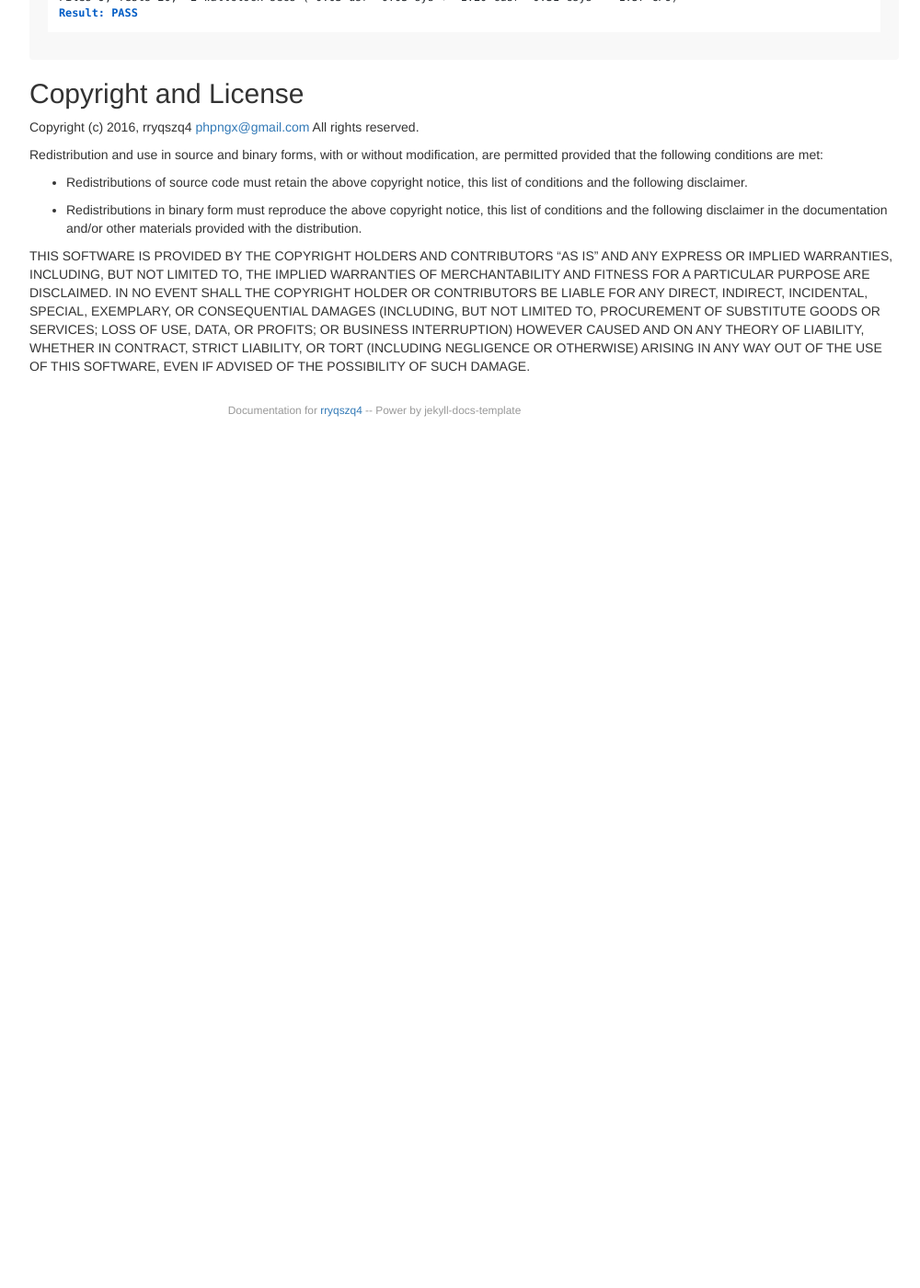
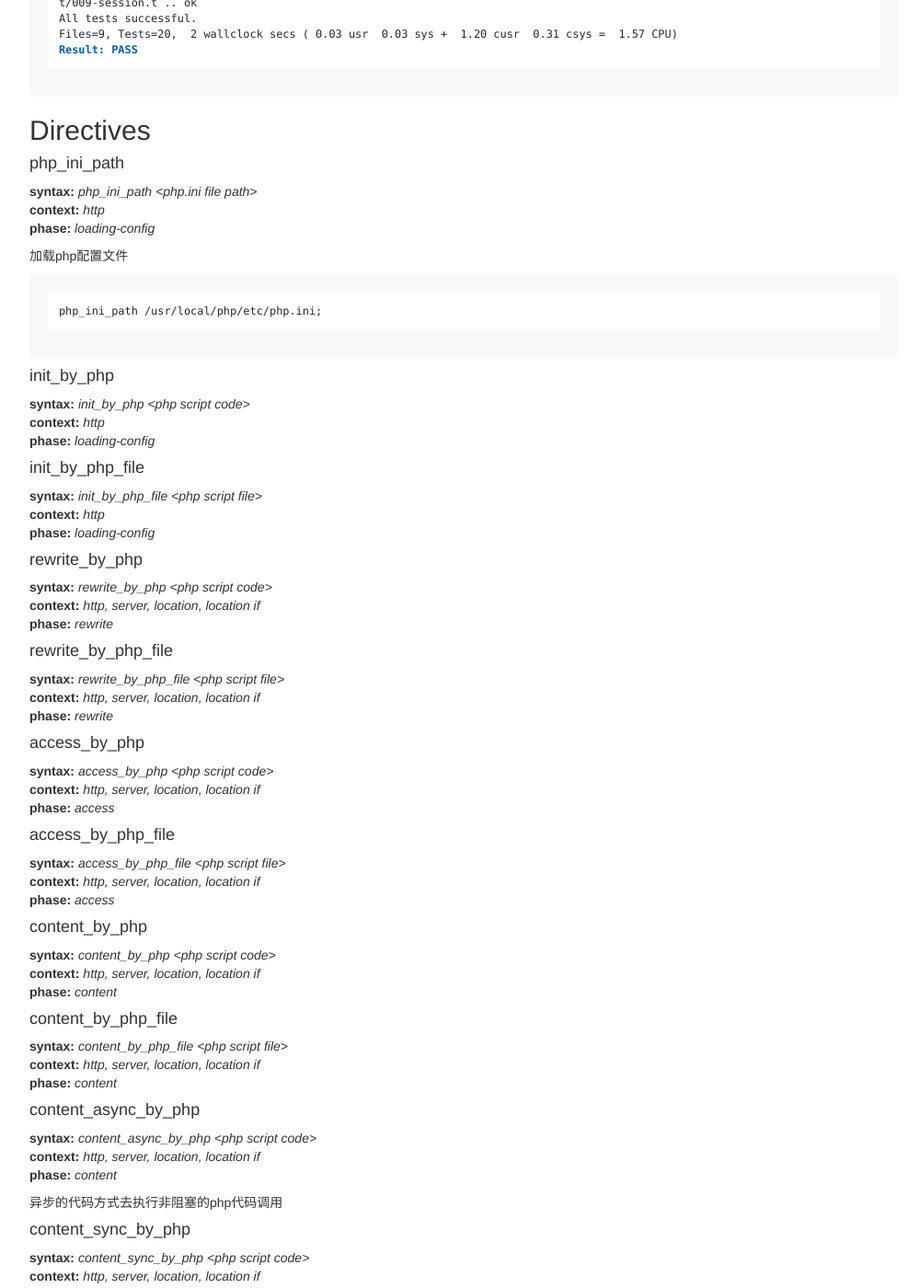
Before and after one commit to guoyu07/rryqszq4.github.io, a Jekyll site: the page built from _posts/2016-05-05-ngxphp.md, in a window 1280 px wide and 1400 px high, scrolled down 2918 px. Shown: the whole window at 92% size, without its empty margins (233-1233 px from the left). Built offline with Jekyll 4.4.1, drawn with Linux system fonts in a browser that asks for light colours; nearby versions of some CDN libraries; before the commit the page ends 3393 px from its top, so only the background shows below that; some of the changed text lies outside the part shown.

Commit message:
[jekyll] update ngx_php

````diff
--- a/_posts/2016-05-05-ngxphp.md
+++ b/_posts/2016-05-05-ngxphp.md
@@ -8,17 +8,20 @@
 ngx_php
 ======
 [![Build Status](https://travis-ci.org/rryqszq4/ngx_php.svg?branch=master)](https://travis-ci.org/rryqszq4/ngx_php)
+[![Gitter](https://badges.gitter.im/rryqszq4/ngx_php.svg)](https://gitter.im/rryqszq4/ngx_php?utm_source=badge&utm_medium=badge&utm_campaign=pr-badge)
 
-[ngx_php](https://github.com/rryqszq4/ngx_php) - Embedded php script language for nginx-module.
+[ngx_php](https://github.com/rryqszq4/ngx_php)---Embedded php scripting language for nginx-module.Another name is php-nginx-module.
+QQ group：558795330
 
 Features
 --------
 * Load php.ini config file
-* Global variable support $_GET, $_POST, $_COOKIE, $_SERVER, $_FILES...
+* Global variable support $_GET, $_POST, $_COOKIE, $_SERVER, $_FILES, $_SESSION...
 * PHP script code and file execute
 * RFC 1867 protocol file upload
 * PHP error reporting output
 * Support PECL PHP extension
+* Support Nginx API for php
 
 Requirement
 -----------
@@ -46,9 +48,10 @@
 export PHP_LIB=/path/to/php/lib
 
 ./configure --user=www --group=www \
-			--prefix=/path/to/nginx \
-			--with-ld-opt="-Wl,-rpath,$PHP_LIB" \
-			--add-module=/path/to/ngx_php
+            --prefix=/path/to/nginx \
+            --with-ld-opt="-Wl,-rpath,$PHP_LIB" \
+            --add-module=/path/to/ngx_php/dev/ngx_devel_kit \
+            --add-module=/path/to/ngx_php
 ```
 
 Synopsis
@@ -73,63 +76,61 @@
 
     php_ini_path /usr/local/php/etc/php.ini;
 
-	server {
+    server {
         listen       80;
         server_name  localhost;
 
-		location /php {
-			php_content_handler_code '
-				echo "hello ngx_php";
-			';
-		}
-	}
+        location /php {
+            content_by_php '
+                echo "hello ngx_php";
+            ';
+        }
+    }
 }
 ```
 
 Framework conf
 --------------
 
-**wordpress:**
+**wordpress :**
 
 ```nginx
 server {
-	listen 80;
-	server_name	wordpress-sample.com;
+    listen 80;
+    server_name wordpress-sample.com;
 
-	location ~ \.php$ {
+    location ~ \.php$ {
         root   /home/www/wordpress;
-        php_content_handler_code "
+        content_by_php "
             require_once('/home/www/wordpress'.$_SERVER['DOCUMENT_URI']);
         ";
     }
 }
 ```
-
-**yaf:**
-
+**yaf & yii :**
 ```nginx
 server {
     listen 80;
-	server_name	yaf-sample.com;
-	access_log	logs/yaf-sample.com.access.log;
+    server_name yaf-sample.com;
+    access_log  logs/yaf-sample.com.access.log;
 
-	root /home/www/yaf-sample;
-	index index.php index.html;
+    root /home/www/yaf-sample;
+    index index.php index.html;
 
-	location /favicon.ico {
-		log_not_found off;
-	}
+    location /favicon.ico {
+        log_not_found off;
+    }
 
-	location / {
-		try_files $uri $uri/ /index.php$is_args$args;
-	}
+    location / {
+        try_files $uri $uri/ /index.php$is_args$args;
+    }
 
-	location ~ \.php$ {
-		php_content_handler_code '
-			header("Content-Type: text/html;charset=UTF-8");
-			require_once("/home/www/yaf-sample/index.php");
-		';
-	}
+    location ~ \.php$ {
+        content_by_php '
+            header("Content-Type: text/html;charset=UTF-8");
+            require_once("/home/www/yaf-sample/index.php");
+        ';
+    }
 }
 ```
 
@@ -159,9 +160,151 @@
 Result: PASS
 ```
 
+Directives
+----------
+
+#### php_ini_path
+**syntax:** *php_ini_path &lt;php.ini file path&gt;*
+**context:** *http*
+**phase:** *loading-config*
+
+加载php配置文件
+```nginx
+php_ini_path /usr/local/php/etc/php.ini;
+```
+
+#### init_by_php
+**syntax:** *init_by_php &lt;php script code&gt;*
+**context:** *http*
+**phase:** *loading-config*
+
+#### init_by_php_file
+**syntax:** *init_by_php_file &lt;php script file&gt;*
+**context:** *http*
+**phase:** *loading-config*
+
+#### rewrite_by_php
+**syntax:** *rewrite_by_php &lt;php script code&gt;*
+**context:** *http, server, location, location if*
+**phase:** *rewrite*
+
+#### rewrite_by_php_file
+**syntax:** *rewrite_by_php_file &lt;php script file&gt;*
+**context:** *http, server, location, location if*
+**phase:** *rewrite*
+
+#### access_by_php
+**syntax:** *access_by_php &lt;php script code&gt;*
+**context:** *http, server, location, location if*
+**phase:** *access*
+
+#### access_by_php_file
+**syntax:** *access_by_php_file &lt;php script file&gt;*
+**context:** *http, server, location, location if*
+**phase:** *access*
+
+#### content_by_php
+**syntax:** *content_by_php &lt;php script code&gt;*
+**context:** *http, server, location, location if*
+**phase:** *content*
+
+#### content_by_php_file
+**syntax:** *content_by_php_file &lt;php script file&gt;*
+**context:** *http, server, location, location if*
+**phase:** *content*
+
+#### content_async_by_php
+**syntax:** *content_async_by_php &lt;php script code&gt;*
+**context:** *http, server, location, location if*
+**phase:** *content*
+
+异步的代码方式去执行非阻塞的php代码调用
+
+#### content_sync_by_php
+**syntax:** *content_sync_by_php &lt;php script code&gt;*
+**context:** *http, server, location, location if*
+**phase:** *content*
+
+#### set_by_php
+**syntax:** *set_by_php &lt;php script code&gt;*
+**context:** *server, server if, location, location if*
+**phase:** *content*
+
+#### set_run_by_php
+**syntax:** *set_run_by_php &lt;php script code&gt;*
+**context:** *server, server if, location, location if*
+**phase:** *content*
+
+#### set_by_php_file
+**syntax:** *set_by_php_file &lt;php script file&gt;*
+**context:** *server, server if, location, location if*
+**phase:** *content*
+
+#### set_run_by_php_file
+**syntax:** *set_run_by_php_file &lt;php script file&gt;*
+**context:** *server, server if, location, location if*
+**phase:** *content*
+
+
+Nginx API for php
+-----------------
+
+#### ngx_location::capture_async
+**syntax:** *ngx_location::capture_async(string $uri, mixed $closure)*
+**context:** *content_async_by_php*
+
+借助nginx底层强大的subrequest，实现php完全非阻塞的异步代码调用
+```php
+ngx_location::capture_async('/foo', function($callback = 'callback'){
+    echo $callback;
+});
+```
+
+#### ngx_location::capture_multi_async
+**syntax:** *ngx_location::capture_multi_async(array $uri, mixed $closure)*
+**context:** *content_async_by_php*
+
+和ngx_location::capture_async相似，但是可以支持完全非阻塞的并行异步代码调用
+```php
+$capture_multi = array(
+    '/foo',
+    '/bar',
+    '/baz'
+);
+ngx_location::capture_multi_async($capture_multi, function($callback = 'callback'){
+    var_dump($callback);
+});
+```
+
+#### ngx_location::capture
+**syntax:** *ngx_location::capture(string $uri)*
+**context:** *content_sync_by_php*
+
+借助nginx底层强大的subrequest，实现php完全非阻塞调用
+```php
+$result = ngx_location::capture('/foo');
+echo $result;
+```
+
+#### ngx_location::capture_multi
+**syntax:** *ngx_location::capture_multi(array $uri)*
+**context:** *content_sync_by_php*
+
+和ngx_location::capture相似，但是可以支持完全非阻塞的并行调用
+```php
+$capture_multi = array(
+    '/foo',
+    '/bar',
+    '/baz'
+);
+$result = ngx_location::capture_multi($capture_multi);
+var_dump($result);
+```
+
+
 Copyright and License
 ---------------------
-Copyright (c) 2016, rryqszq4 <phpngx@gmail.com>
+Copyright (c) 2016, rryqszq4 <ngxphp@gmail.com>
 All rights reserved.
 
 Redistribution and use in source and binary forms, with or without
````
Also changed, not shown: other parts of _posts/2016-05-05-ngxphp.md (+0 -1 lines), 1 other file.
